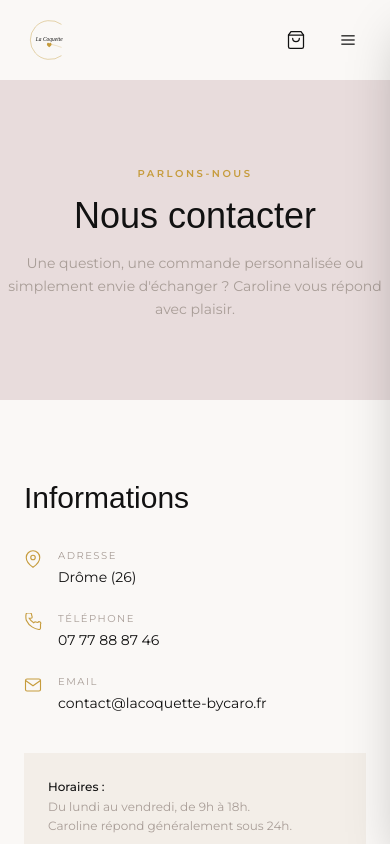
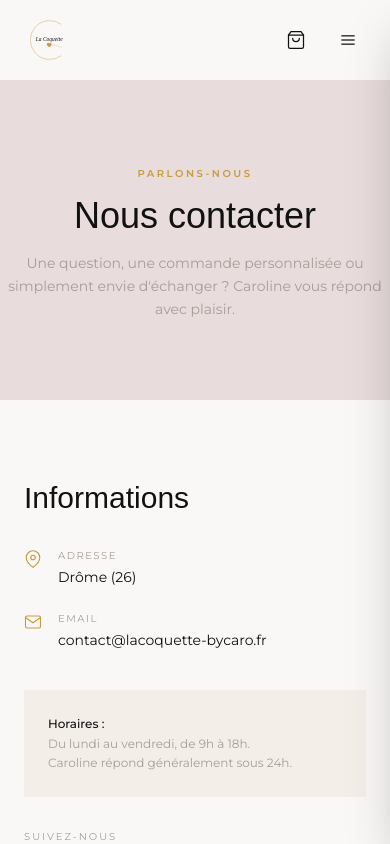
Before and after one commit to CaelestisWeb/la-coquette, a Next.js app: page /contact in a window 390 px wide. Shown: the top 844 px of the page. Built offline with nearby package versions, Linux system fonts and the light colour scheme; a web font is replaced by a local one.

Commit message:
fix: suppression numéro de téléphone (contact par email uniquement)

```diff
--- a/src/app/contact/page.tsx
+++ b/src/app/contact/page.tsx
@@ -15,16 +15,6 @@ const infos = [
     ),
     label: 'Adresse',
     value: 'Drôme (26)',
-  },
-  {
-    icon: (
-      <svg width="18" height="18" viewBox="0 0 24 24" fill="none" stroke="currentColor" strokeWidth="1.5">
-        <path d="M22 16.92v3a2 2 0 01-2.18 2 19.79 19.79 0 01-8.63-3.07A19.5 19.5 0 013.07 9.8a19.79 19.79 0 01-.22-8.62 2 2 0 012.18-1.18h3a2 2 0 012 1.72c.127.96.361 1.903.7 2.81a2 2 0 01-.45 2.11L6.91 7.09a16 16 0 006 6l.66-.66a2 2 0 012.11-.45c.907.339 1.85.573 2.81.7A2 2 0 0122 14.92v2z"/>
-      </svg>
-    ),
-    label: 'Téléphone',
-    value: '07 77 88 87 46',
-    href: 'tel:0777888746',
   },
   {
     icon: (
--- a/src/app/mentions-legales/page.tsx
+++ b/src/app/mentions-legales/page.tsx
@@ -21,7 +21,7 @@ export default function MentionsLegalesPage() {
             SIRET : 479 539 082 00095<br />
             Drôme (26)<br />
             Email : contact@lacoquette-bycaro.fr<br />
-            Tél : 07 77 88 87 46</p>
+</p>
           </section>
 
           <section>
--- a/src/components/layout/Footer.tsx
+++ b/src/components/layout/Footer.tsx
@@ -57,11 +57,6 @@ export default function Footer() {
                 contact@lacoquette-bycaro.fr
               </a>
             </li>
-            <li>
-              <a href="tel:0777888746" className="font-body text-sm text-blanc/50 hover:text-or transition-colors">
-                07 77 88 87 46
-              </a>
-            </li>
           </ul>
           <div className="mt-8">
             <Link href="/contact" className="inline-flex items-center gap-2 font-body text-xs tracking-widest uppercase text-or border border-or px-5 py-2.5 hover:bg-or hover:text-blanc transition-colors duration-300">
```
